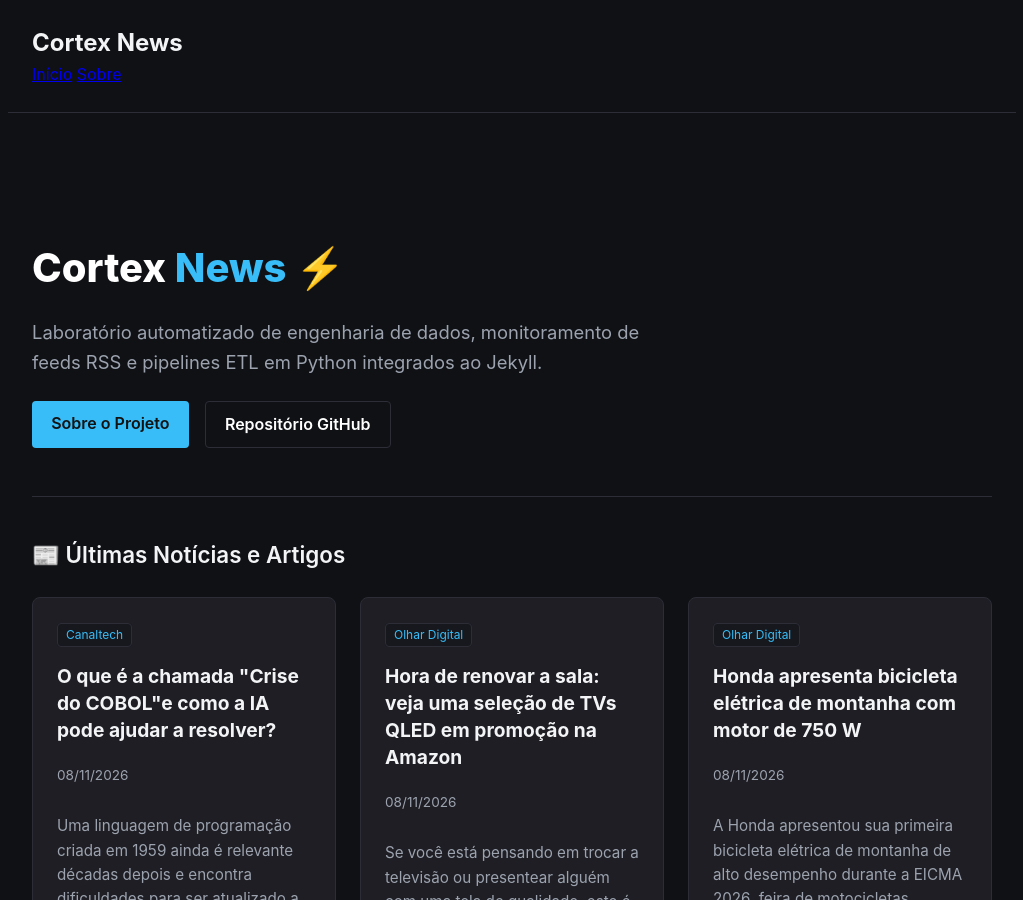
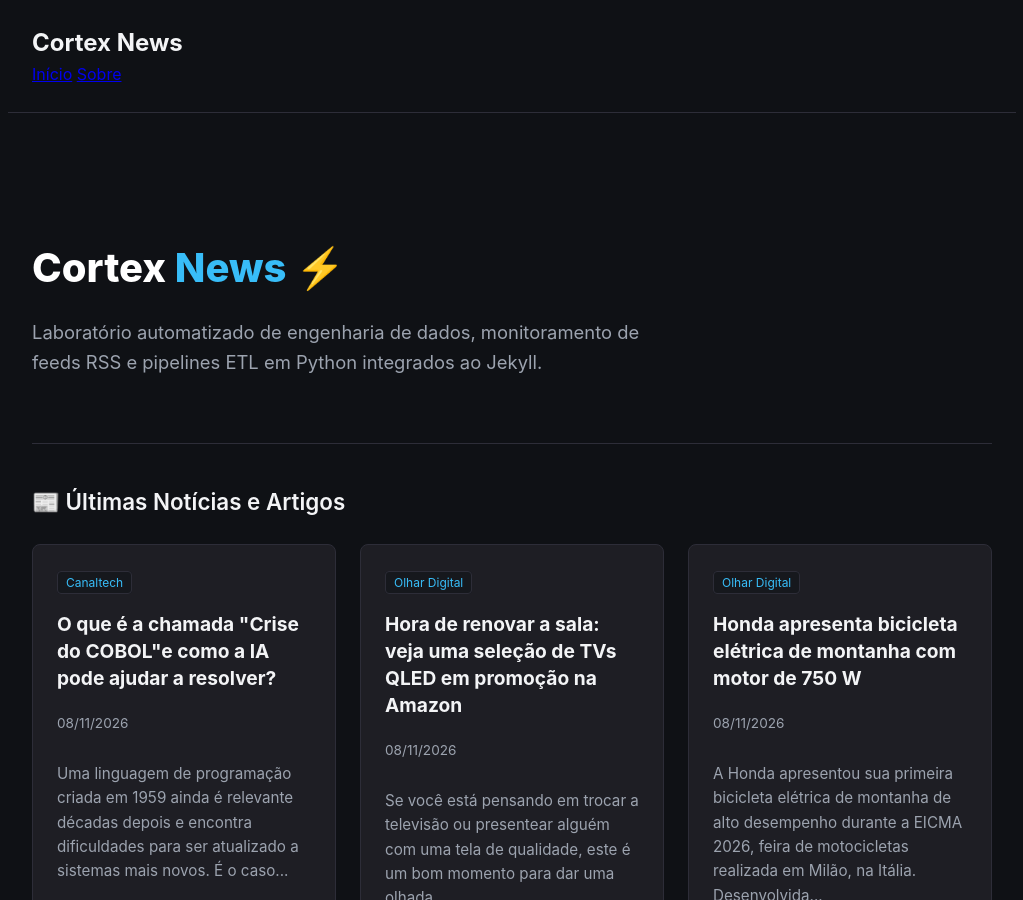
Before and after one commit to connectlab1/cortex-news, a Jekyll site: the page built from index.html, in a window 1280 px wide and 900 px high. Shown: the whole window, without its empty margins (128-1151 px from the left). Built offline with Jekyll 4.4.1, drawn with Linux system fonts in a browser that asks for light colours; the list of posts is cut into pages by our own code.

Commit message:
feat: atualização automática do blog, posts e estrutura

```diff
--- a/index.html
+++ b/index.html
@@ -10,10 +10,6 @@ title: "Início"
   <p style="font-size: 1.15rem; color: var(--text-muted); max-width: 650px; line-height: 1.6;">
     Laboratório automatizado de engenharia de dados, monitoramento de feeds RSS e pipelines ETL em Python integrados ao Jekyll.
   </p>
-  <div style="margin-top: 1.5rem; display: flex; gap: 1rem;">
-    <a href="./sobre.html" style="background: var(--accent); color: #121212; padding: 0.6rem 1.2rem; border-radius: 4px; font-weight: 600; text-decoration: none; display: inline-block;">Sobre o Projeto</a>
-    <a href="https://github.com/connectlab1/cortex-news" target="_blank" style="background: transparent; border: 1px solid var(--border-color); color: #ffffff; padding: 0.6rem 1.2rem; border-radius: 4px; font-weight: 600; text-decoration: none; display: inline-block;">Repositório GitHub</a>
-  </div>
 </div>
 
 <h2 style="font-size: 1.4rem; font-weight: 600; color: var(--text-main); margin-bottom: 1.5rem;">
```
